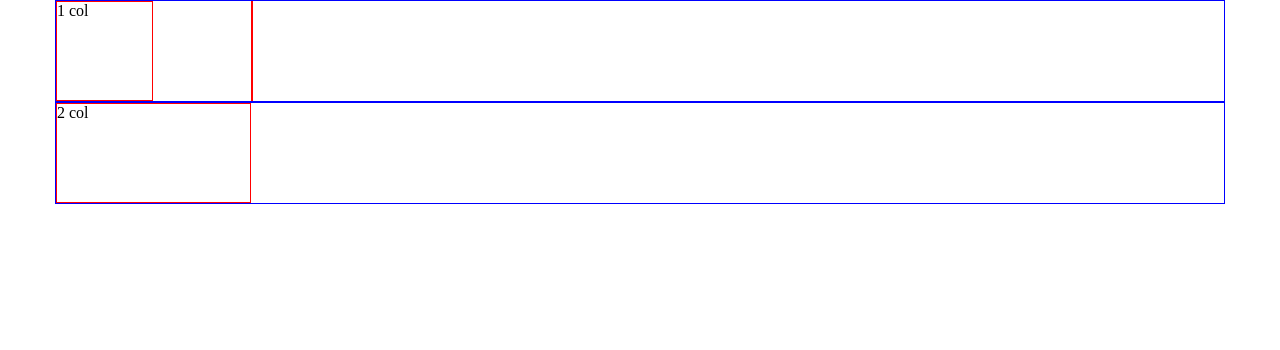
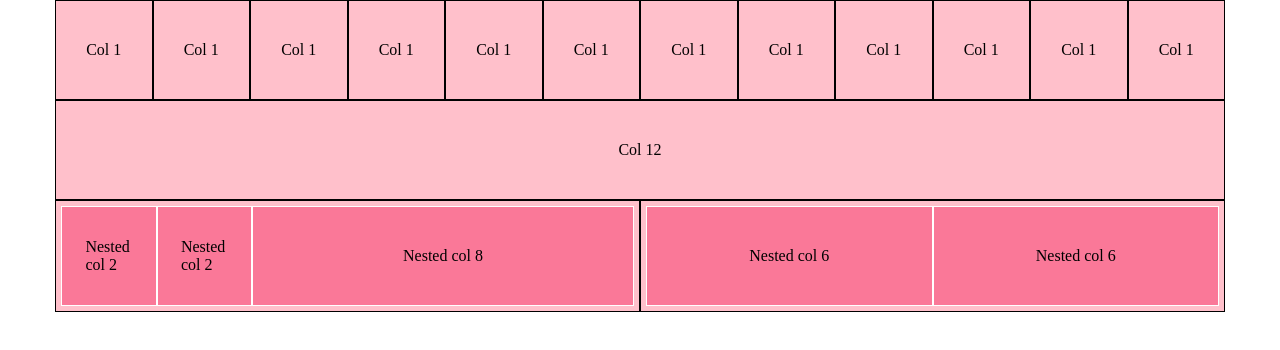
Before and after one commit to MatiaCasu/html-css-12bool, a plain HTML site: page index.html in a window 1280 px wide. Drawn offline with Linux system fonts and the light colour scheme.

Commit message:
Aggiunta row 5 e stile in css
Completata struttura framework colonne e col-offset

```diff
--- a/css/12-bool.css
+++ b/css/12-bool.css
@@ -6,13 +6,8 @@
 /* /RESET */
 
 /* regole Debug */
-.debug .container{
-  border: 1px solid blue;
-}
-
 .debug [class*="col-"]{
   min-height: 100px;
-  border: 1px solid red;
 }
 /* /regole Debug */
 
@@ -35,18 +30,123 @@
 }
 
 .col-1{
-  width: calc( ( 100% / 12) * 1 );
+  width: calc( ( 100% / 12 ) * 1 );
   float: left;
 }
 
 .col-2{
-  width: calc( ( 100% / 12) * 2 );
+  width: calc( ( 100% / 12 ) * 2 );
+  float: left;
+}
+
+.col-3{
+  width: calc( ( 100% / 12 ) * 3 );
+  float: left;
+}
+
+.col-4{
+  width: calc( ( 100% / 12 ) * 4 );
+  float: left;
+}
+
+.col-5{
+  width: calc( ( 100% / 12 ) * 5 );
+  float: left;
+}
+
+.col-6{
+  width: calc( ( 100% / 12 ) * 6 );
+  float: left;
+}
+
+.col-7{
+  width: calc( ( 100% / 12 ) * 7 );
+  float: left;
+}
+
+.col-8{
+  width: calc( ( 100% / 12 ) * 8 );
+  float: left;
+}
+
+.col-9{
+  width: calc( ( 100% / 12 ) * 9 );
+  float: left;
+}
+
+.col-10{
+  width: calc( ( 100% / 12 ) * 10 );
+  float: left;
+}
+
+.col-11{
+  width: calc( ( 100% / 12 ) * 11 );
+  float: left;
+}
+
+.col-12{
+  width: calc( ( 100% / 12 ) * 12 );
   float: left;
 }
 /* /COLONNE */
 
 /* colonne OFFSET */
 .col-offset-1{
-  margin-left: calc( ( 100% / 12) * 1 );
+  margin-left: calc( ( 100% / 12 ) * 1 );
+}
+
+.col-offset-2{
+  width: calc( ( 100% / 12 ) * 2 );
+  float: left;
+}
+
+.col-offset-3{
+  width: calc( ( 100% / 12 ) * 3 );
+  float: left;
+}
+
+.col-offset-4{
+  width: calc( ( 100% / 12 ) * 4 );
+  float: left;
+}
+
+.col-offset-5{
+  width: calc( ( 100% / 12 ) * 5 );
+  float: left;
+}
+
+.col-offset-6{
+  width: calc( ( 100% / 12 ) * 6 );
+  float: left;
+}
+
+.col-offset-7{
+  width: calc( ( 100% / 12 ) * 7 );
+  float: left;
+}
+
+.col-offset-8{
+  width: calc( ( 100% / 12 ) * 8 );
+  float: left;
+}
+
+.col-offset-9{
+  width: calc( ( 100% / 12 ) * 9 );
+  float: left;
+}
+
+.col-offset-10{
+  width: calc( ( 100% / 12 ) * 10 );
+  float: left;
+}
+
+.col-offset-11{
+  width: calc( ( 100% / 12 ) * 11 );
+  float: left;
+}
+
+.col-offset-12{
+  width: calc( ( 100% / 12 ) * 12 );
+  float: left;
 }
 /* /colonne OFFSET */
--- a/css/style.css
+++ b/css/style.css
@@ -0,0 +1,28 @@
+.container{
+  background-color: pink;
+}
+
+.container > div{
+  border: 1px solid black;
+}
+
+.container [class*="col-"]{
+  position: relative;
+}
+
+.text-col {
+  position: absolute;
+  max-width: 100%;
+  top: 50%;
+  left:50%;
+  transform: translate(-50%, -50%);
+}
+
+.nested{
+  padding: 5px;
+}
+
+.nested > [class*="col-"]{
+  background-color: #fa7898;
+  border: 1px solid white;
+}
--- a/index.html
+++ b/index.html
@@ -11,18 +11,118 @@
     <title>12 Bool</title>
   </head>
   <body class="debug">
+    <!-- CONTAINER row 1 -->
     <div class="container">
       <div class="col-1">
-        1 col
+        <div class="text-col">
+          Col 1
+        </div>
       </div>
-      <div class="col-offset-1">
+      <div class="col-1">
+        <div class="text-col">
+          Col 1
+        </div>
+      </div>
+      <div class="col-1">
+        <div class="text-col">
+          Col 1
+        </div>
+      </div>
+      <div class="col-1">
+        <div class="text-col">
+          Col 1
+        </div>
+      </div>
+      <div class="col-1">
+        <div class="text-col">
+          Col 1
+        </div>
+      </div>
+      <div class="col-1">
+        <div class="text-col">
+          Col 1
+        </div>
+      </div>
+      <div class="col-1">
+        <div class="text-col">
+          Col 1
+        </div>
+      </div>
+      <div class="col-1">
+        <div class="text-col">
+          Col 1
+        </div>
+      </div>
+      <div class="col-1">
+        <div class="text-col">
+          Col 1
+        </div>
+      </div>
+      <div class="col-1">
+        <div class="text-col">
+          Col 1
+        </div>
+      </div>
+      <div class="col-1">
+        <div class="text-col">
+          Col 1
+        </div>
+      </div>
+      <div class="col-1">
+        <div class="text-col">
+          Col 1
+        </div>
       </div>
     </div>
+    <!-- /CONTAINER row 1 -->
+
+    <!-- CONTAINER row 2 -->
     <div class="container">
-      <div class="col-2">
-        2 col
+      <div class="col-12">
+        <div class="text-col">
+          Col 12
+        </div>
       </div>
     </div>
+    <!-- /CONTAINER row 2 -->
 
+
+    <!-- CONTAINER row 5 -->
+    <div class="container">
+      <!-- Prima col-6 nidificata-->
+      <div class="col-6 nested">
+        <div class="col-2">
+          <div class="text-col">
+            Nested col 2
+          </div>
+        </div>
+        <div class="col-2">
+          <div class="text-col ">
+            Nested col 2
+          </div>
+        </div>
+        <div class="col-8">
+          <div class="text-col ">
+            Nested col 8
+          </div>
+        </div>
+      </div>
+      <!-- /Prima col-6 nidificata-->
+      <!-- Seconda col-6 nidificata-->
+      <div class="col-6 nested">
+        <div class="col-6">
+          <div class="text-col">
+            Nested col 6
+          </div>
+        </div>
+        <div class="col-6">
+          <div class="text-col">
+            Nested col 6
+          </div>
+        </div>
+      </div>
+      <!-- Seconda col-6 nidificata-->
+    </div>
+    <!-- /CONTAINER row 5 -->
   </body>
 </html>
```
